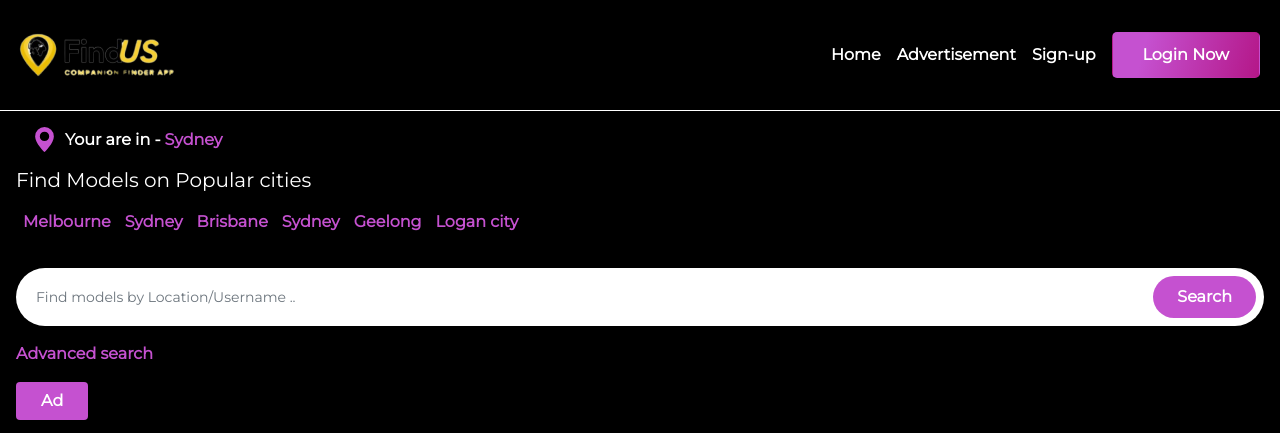
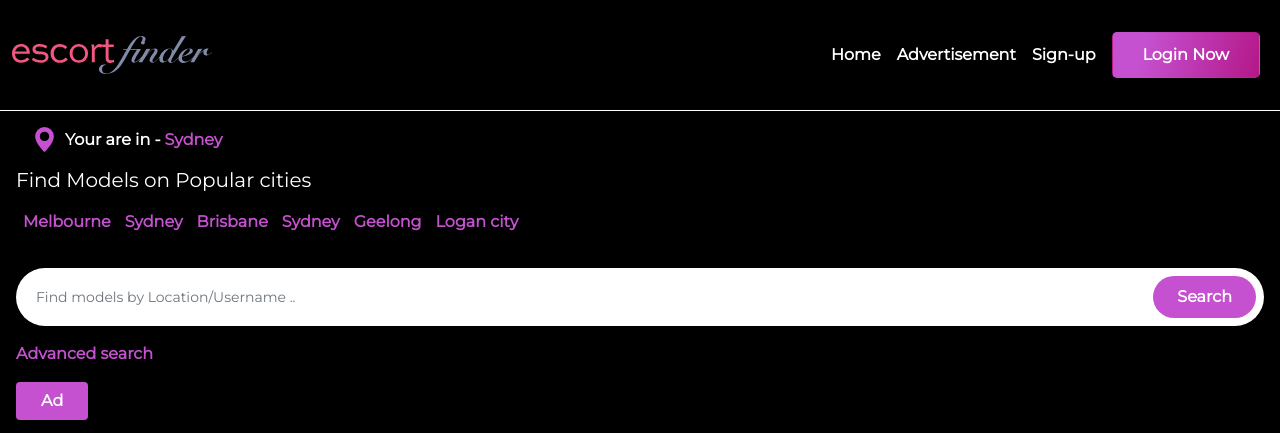
Before and after one commit to Prasannadjango/Findusweb, a plain HTML site: page Index.html in a window 1280 px wide. Shown: the top 433 px of the page. Drawn offline with nearby package versions, Linux system fonts and the light colour scheme; files whose address does not match are found by name.

Commit message:
logoupdated

```diff
--- a/Index.html
+++ b/Index.html
@@ -23,7 +23,7 @@
         </span>
       </button>
       <a class="navbar-brand " href="#">
-        <img src="/Images/finduslogo.png" />
+        <img src="/Images/ef-logo.svg" />
       </a>
 
       <div class="collapse navbar-collapse" id="navbarSupportedContent">
--- a/Styles/Main.css
+++ b/Styles/Main.css
@@ -68,6 +68,9 @@ width: 0;
 }
 .navbar-nav{
   align-items: center;
+}
+.navbar-brand>img{
+  width: 200px;
 }
 .Navbar-btn{
   border-radius: 5px;
```
Also changed, not shown: Individualprofile.html (+1 -1 lines), Login.html (+1 -1 lines), Planspage.html (+1 -1 lines), Registeration.html (+1 -1 lines), Images/ef-logo.svg (added).
